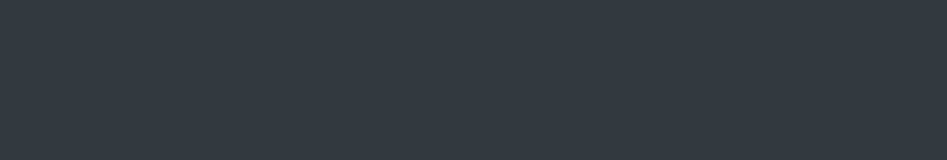
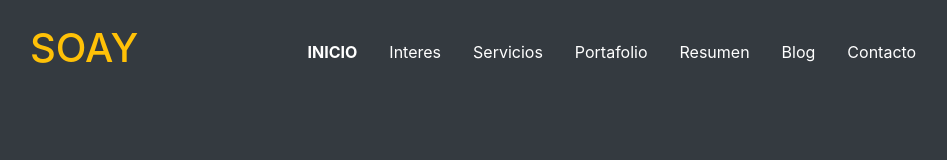
Before and after one commit to Salazaros/LandingPage, a plain HTML site: page index.html in a window 1280 px wide. Shown: the whole page, without its empty margins (86-1033 px from the left). Drawn offline with nearby package versions, Linux system fonts and the light colour scheme.

Commit message:
realizo la cabecera del proyecto

```diff
--- a/css/estilos.css
+++ b/css/estilos.css
@@ -2,3 +2,11 @@ body *{
     margin: opx;
     padding: opx;
 }
+
+
+/* MENU */
+
+#menu a:hover{
+    color:  #FFC300 !important;
+    text-shadow: 0.1em 0.1em 0.05em rgba(161, 157, 157, 0.432);
+}
--- a/index.html
+++ b/index.html
@@ -10,7 +10,31 @@
     <link rel="stylesheet" href="css/estilos.css">
 </head>
 <body class="bg-dark">
-
+  <div class="container">
+      <div class="row">
+          <header id="header" class="col-12 mt-3">
+              <nav id="menu" class="navbar navbar-expand-lg navbar-light bg-dark">
+                <h1 class="col-3 text-warning text-left">SOAY</h1>
+                <div class="container-fluid">
+                  <button class="navbar-toggler" type="button" data-bs-toggle="collapse" data-bs-target="#navbarNavAltMarkup" aria-controls="navbarNavAltMarkup" aria-expanded="false" aria-label="Toggle navigation">
+                    <span class="navbar-toggler-icon"></span>
+                  </button>
+                  <div class="collapse navbar-collapse" id="navbarNavAltMarkup">
+                    <div class="navbar-nav">
+                      <a class="nav-link active text-white font-weight-bold mr-3" aria-current="page" href="#">INICIO</a>
+                      <a class="nav-link text-white mr-3" href="#">Interes</a>
+                      <a class="nav-link text-white mr-3" href="#">Servicios</a>
+                      <a class="nav-link text-white mr-3" href="#">Portafolio</a>
+                      <a class="nav-link text-white mr-3" href="#">Resumen</a>
+                      <a class="nav-link text-white mr-3" href="#">Blog</a>
+                      <a class="nav-link text-white mr-3" href="#">Contacto</a>
+                    </div>
+                  </div>
+                </div>
+              </nav>
+          </header>
+      </div>
+  </div>
 
     <script src="https://code.jquery.com/jquery-3.3.1.slim.min.js" integrity="sha384-q8i/X+965DzO0rT7abK41JStQIAqVgRVzpbzo5smXKp4YfRvH+8abtTE1Pi6jizo" crossorigin="anonymous"></script>
     <script src="https://cdnjs.cloudflare.com/ajax/libs/popper.js/1.14.3/umd/popper.min.js" integrity="sha384-ZMP7rVo3mIykV+2+9J3UJ46jBk0WLaUAdn689aCwoqbBJiSnjAK/l8WvCWPIPm49" crossorigin="anonymous"></script>
```
